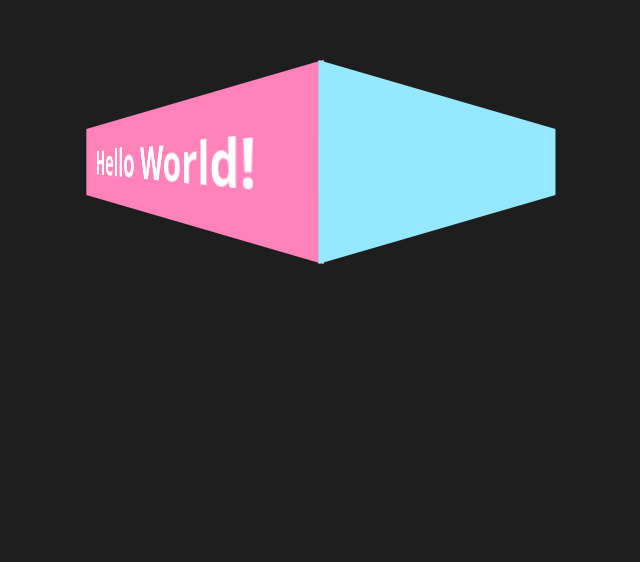
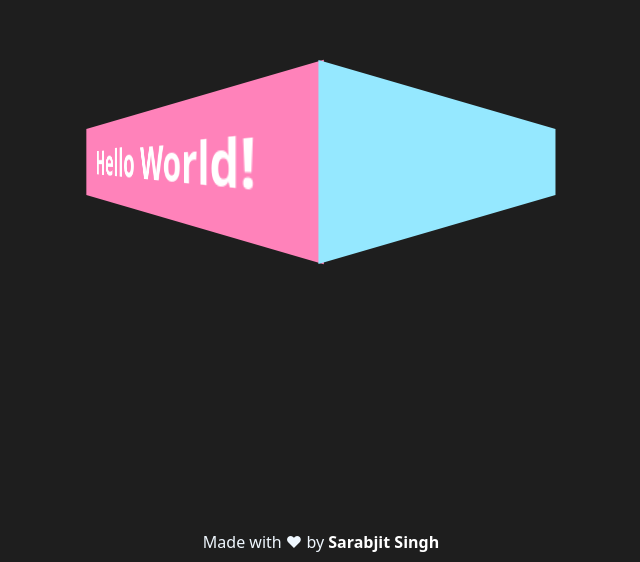
Before and after one commit to sarabjit-github/text-effect-1, a plain HTML site: page index.html in a window 1280 px wide. Shown: the part 238-800 px from the top of the page, without its empty margins (319-959 px from the left). Drawn offline with Linux system fonts and the light colour scheme.

Commit message:
add credit

```diff
--- a/index.html
+++ b/index.html
@@ -1,11 +1,11 @@
 <!DOCTYPE html>
 <html lang="en">
   <head>
-    <meta charset="UTF-8">
-    <meta http-equiv="X-UA-Compatible" content="IE=edge">
-    <meta name="viewport" content="width=device-width, initial-scale=1.0">
-    <title>Text Effect</title>
-    <link rel="stylesheet" href="./style.css">
+    <meta charset="UTF-8" />
+    <meta http-equiv="X-UA-Compatible" content="IE=edge" />
+    <meta name="viewport" content="width=device-width, initial-scale=1.0" />
+    <title>Text Effect 1</title>
+    <link rel="stylesheet" href="./style.css" />
   </head>
   <body>
     <div class="container">
@@ -14,5 +14,11 @@
         <div class="box right"><span>Hello World!</span></div>
       </div>
     </div>
+    <footer>
+      <p>
+        Made with ❤ by
+        <a href="https://sarabjitsingh.live/" target="_blank">Sarabjit Singh</a>
+      </p>
+    </footer>
   </body>
 </html>
--- a/style.css
+++ b/style.css
@@ -83,3 +83,23 @@
         transform: scale(.45);
     }
 }
+
+/* Credits  */
+footer{
+    position: absolute;
+    left: 0%;
+    bottom: 0%;
+    width: 100%;
+    height: 40px;
+    text-align: center;
+}
+footer p{
+    line-height: 40px;
+    font-size: 16px;
+    color: aliceblue;
+}
+footer p a{
+    text-decoration: none;
+    color: white;
+    font-weight: 600;
+}
```
Lines whose indentation alone changed are shown as unchanged.
